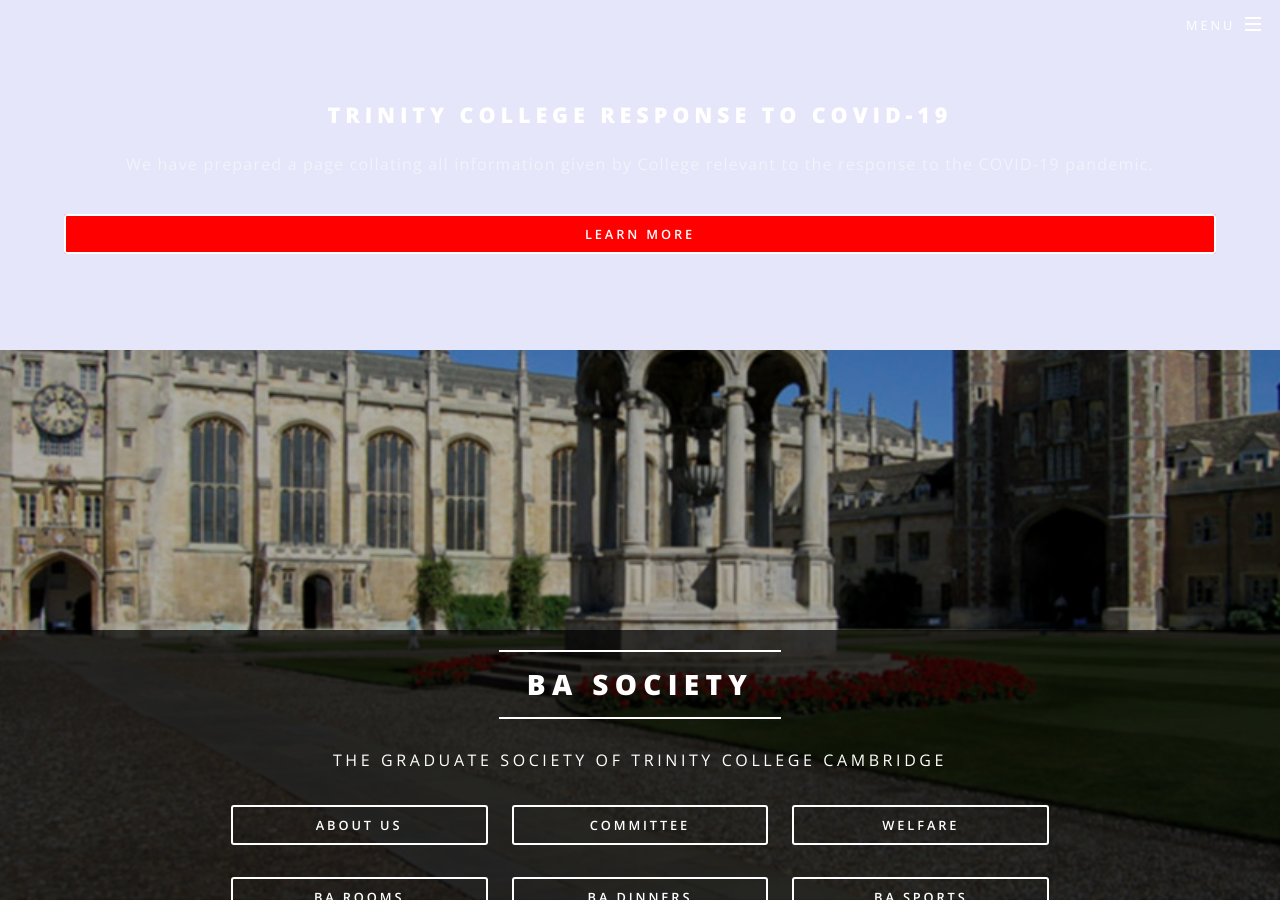
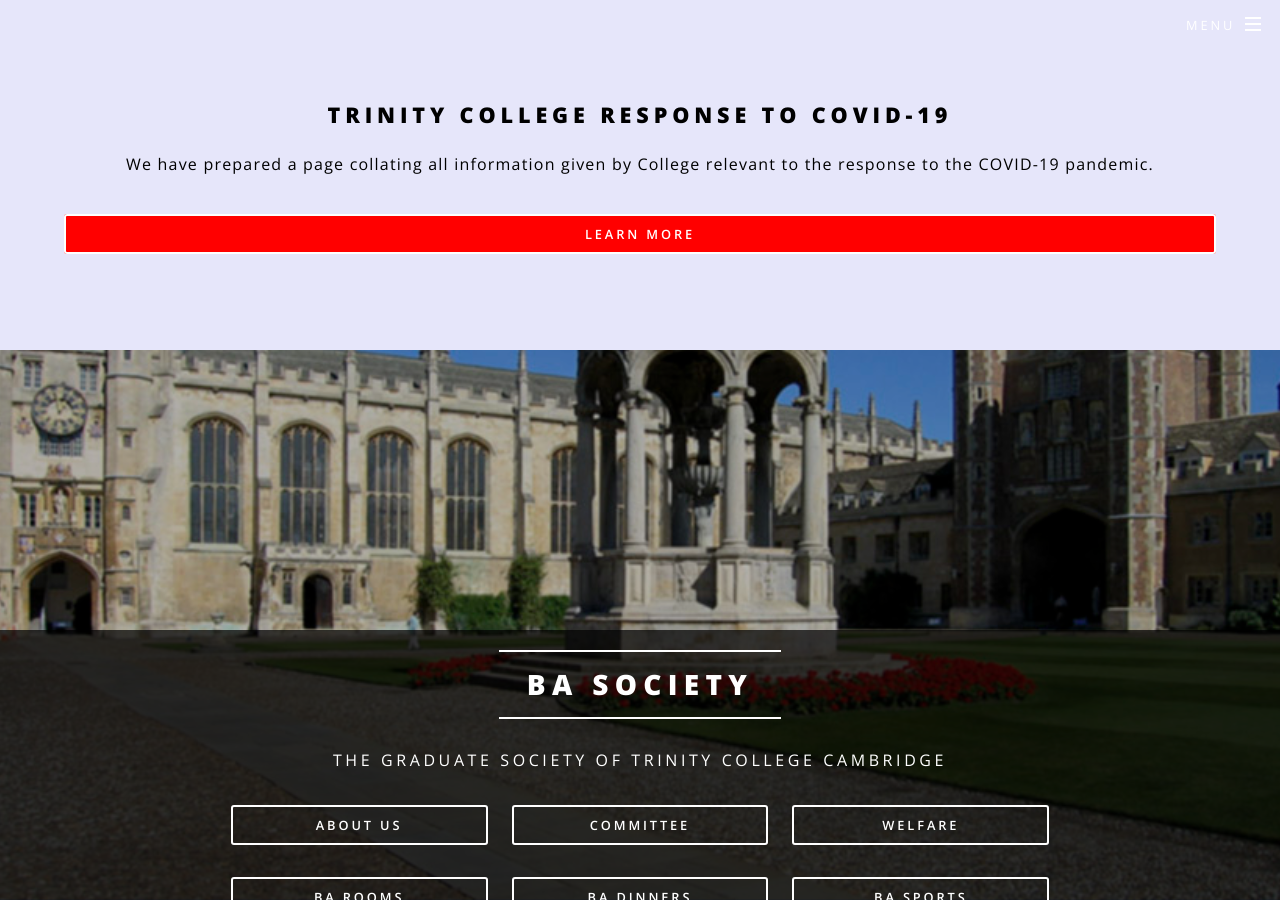
Before and after one commit to TrinityBASociety/trinitybasociety.github.io, a Jekyll site: the page built from index.html, in a window 1280 px wide and 900 px high. Built offline with Jekyll 4.4.1, drawn with Linux system fonts in a browser that asks for light colours.

Commit message:
testing banner

```diff
--- a/index.html
+++ b/index.html
@@ -4,8 +4,8 @@
 <section id="coro" class="wrapper style2 special" style="background-color:#E6E6FA">
 	<div class="inner">
 		<header>
-			<h2 color="black">Trinity College Response to COVID-19</h2>
-			<p color="black">We have prepared a page collating all information given by College relevant to the response to the COVID-19 pandemic.</p>
+			<h2 style="color:black">Trinity College Response to COVID-19</h2>
+			<p style="color:black">We have prepared a page collating all information given by College relevant to the response to the COVID-19 pandemic.</p>
 		</header>
 		<ul class="actions vertical">
 			<li><a href="/ba-coro/" class="button fit" style="background-color:red">Learn more</a></li>
```
